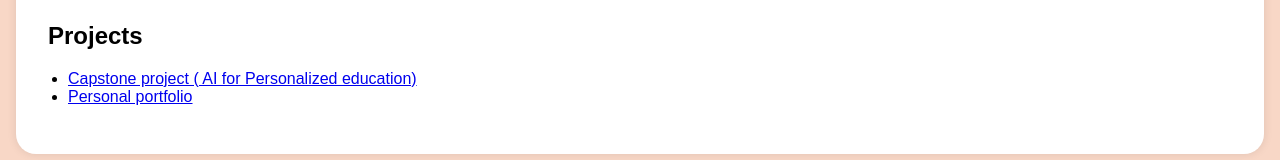
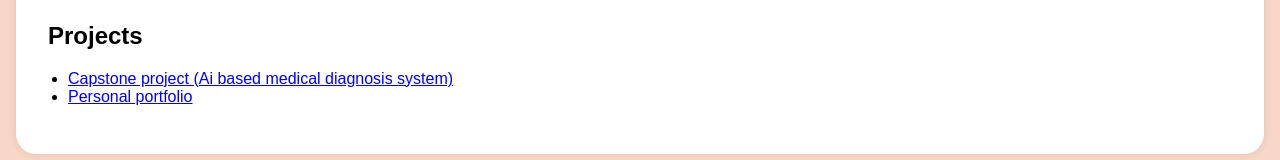
Before and after one commit to Arunabivin/digital-portfolio, a plain HTML site: page index.html in a window 1280 px wide. Shown: the part 1062-1222 px from the top of the page. Drawn offline with Linux system fonts and the light colour scheme.

Commit message:
index.html

```diff
--- a/index.html
+++ b/index.html
@@ -154,7 +154,7 @@ Affiliated to Bharathiar University</p>
         <div class="section-content">
             <h2>Projects</h2>
             <ul>
-                <li><a href="#">Capstone project ( AI for Personalized education)</a></li>
+                <li><a href="#">Capstone project (Ai based medical diagnosis system)</a></li>
                 <li><a href="#">Personal portfolio </a></li>
 
                 <!-- Add more project links here -->
```
